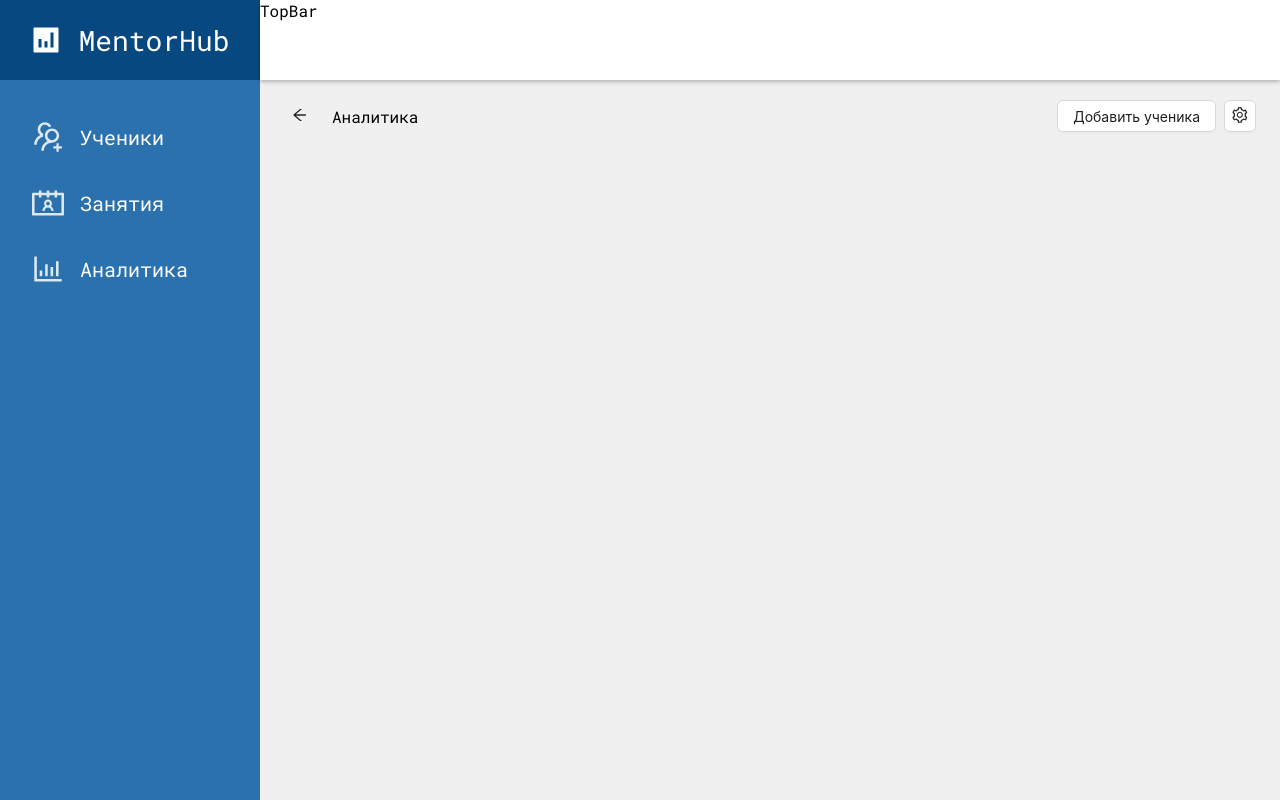
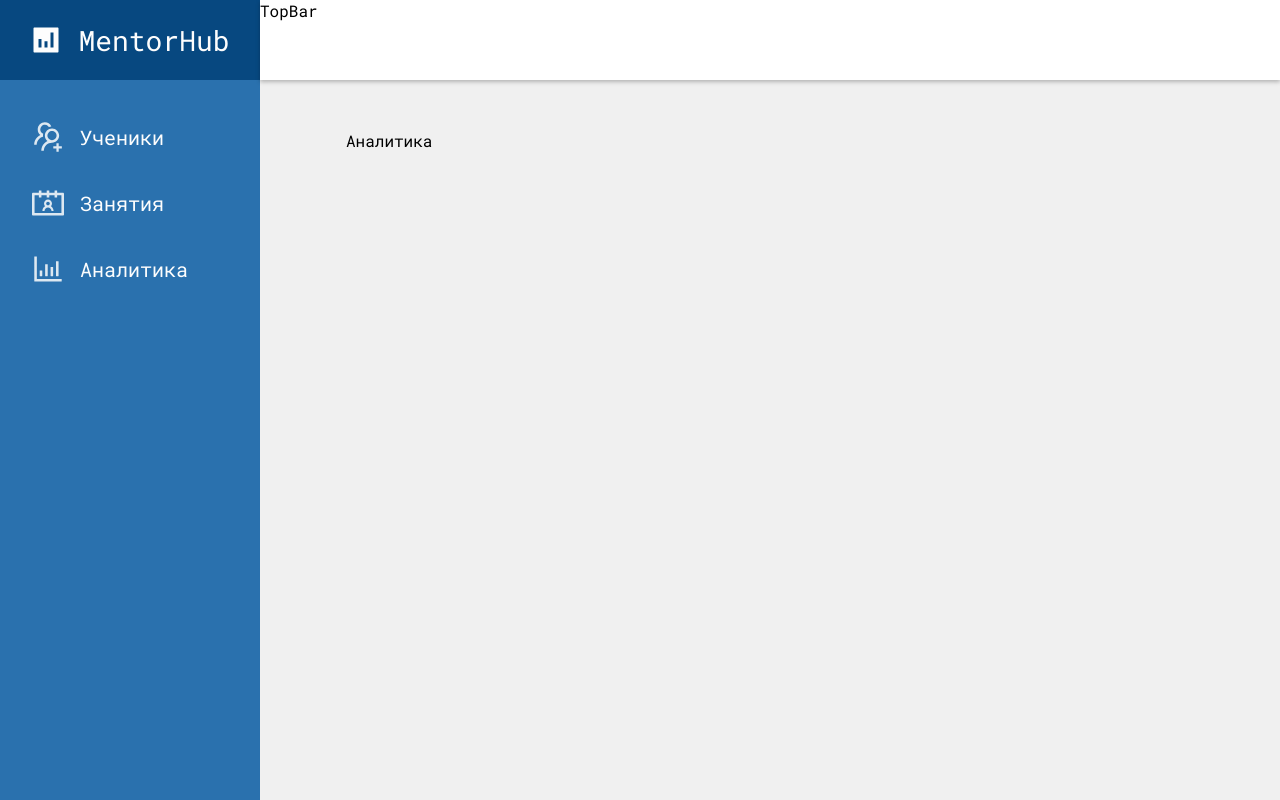
Before and after one commit to ivnvMkhl/mentoring-ui, a React (Vite) app: page /analytics in a window 1280 px wide. Built offline with nearby package versions, Linux system fonts and the light colour scheme.

Commit message:
add children for PageHeader, create PageWrapper

```diff
--- a/src/components/complex/PageHeader/PageHeader.tsx
+++ b/src/components/complex/PageHeader/PageHeader.tsx
@@ -1,4 +1,4 @@
-import { FC } from 'react';
+import { FC, ReactNode } from 'react';
 
 import styles from './PageHeader.module.css';
 import { Button } from '../../primitives/button/Button';
@@ -6,19 +6,26 @@ import { Icon } from '../../primitives/Icon/Icon';
 
 type PageHeaderProps = {
   title: string;
+  children?: ReactNode;
+  onBackClick?: () => void;
 };
 
-const PageHeader: FC<PageHeaderProps> = ({ title }) => {
+const PageHeader: FC<PageHeaderProps> = ({ title, children, onBackClick }) => {
   return (
     <div className={styles.wrapper}>
       <div className={styles.titleSection}>
-        <Button className={styles.arrow} icon={<Icon kind="ArrowLeft" size="s" />} type="text" />
+        {onBackClick ? (
+          <Button
+            onClick={onBackClick}
+            className={styles.arrow}
+            icon={<Icon kind="ArrowLeft" size="s" />}
+            type="text"
+          />
+        ) : null}
+
         {title}
       </div>
-      <div className={styles.settingSection}>
-        <Button> Добавить ученика </Button>
-        <Button className={styles.arrow} icon={<Icon kind="Setting" size="s" />} />
-      </div>
+      <div className={styles.settingSection}>{children}</div>
     </div>
   );
 };
--- /dev/null
+++ b/src/components/complex/PageWrapper/PageWrapper.module.css
@@ -0,0 +1,4 @@
+.wrapper {
+  background-color: var(--color-surface-secondary);
+  padding: 24px 62px;
+}
--- /dev/null
+++ b/src/components/complex/PageWrapper/PageWrapper.tsx
@@ -0,0 +1,13 @@
+import { FC, ReactNode } from 'react';
+
+import styles from './PageWrapper.module.css';
+
+type PageWrapperProps = {
+  children: ReactNode;
+};
+
+const PageWrapper: FC<PageWrapperProps> = ({ children }) => {
+  return <div className={styles.wrapper}>{children}</div>;
+};
+
+export { PageWrapper };
--- a/src/components/pages/Analytics/Analytics.tsx
+++ b/src/components/pages/Analytics/Analytics.tsx
@@ -1,13 +1,12 @@
 import { FC } from 'react';
-
-import styles from './Analytics.module.css';
 import { PageHeader } from '../../complex/PageHeader/PageHeader';
+import { PageWrapper } from '../../complex/PageWrapper/PageWrapper';
 
 const Analytics: FC = () => {
   return (
-    <div className={styles.wrapper}>
+    <PageWrapper>
       <PageHeader title="Аналитика" />
-    </div>
+    </PageWrapper>
   );
 };
 
--- a/src/components/pages/LessonList/LessonList.tsx
+++ b/src/components/pages/LessonList/LessonList.tsx
@@ -1,13 +1,12 @@
 import { FC } from 'react';
-
-import styles from './LessonList.module.css';
 import { PageHeader } from '../../complex/PageHeader/PageHeader';
+import { PageWrapper } from '../../complex/PageWrapper/PageWrapper';
 
 const LessonList: FC = () => {
   return (
-    <div className={styles.wrapper}>
+    <PageWrapper>
       <PageHeader title="Занятия" />
-    </div>
+    </PageWrapper>
   );
 };
 
--- a/src/components/pages/MentiList/MentiList.module.css
+++ b/src/components/pages/MentiList/MentiList.module.css
@@ -1,3 +1,9 @@
-.wrapper {
-  background-color: var(--color-surface-secondary);
+.setting svg path {
+  fill: var(--color-text-base);
 }
+
+.setting {
+  display: flex;
+  align-items: center;
+  justify-content: center;
+}
--- a/src/components/pages/MentiList/MentiList.tsx
+++ b/src/components/pages/MentiList/MentiList.tsx
@@ -5,11 +5,16 @@ import { Button } from '../../primitives/button/Button';
 import { Table } from '../../primitives/Table/Table';
 import { Form } from '../../primitives/Form/Form';
 import { PageHeader } from '../../complex/PageHeader/PageHeader';
+import { Icon } from '../../primitives/Icon/Icon';
+import { PageWrapper } from '../../complex/PageWrapper/PageWrapper';
 
 const MentiList: FC = () => {
   return (
-    <div className={styles.wrapper}>
-      <PageHeader title="Список учеников" />
+    <PageWrapper>
+      <PageHeader title="Список учеников" onBackClick={() => undefined}>
+        <Button> Добавить ученика </Button>
+        <Button className={styles.setting} icon={<Icon kind="Setting" size="s" />} />
+      </PageHeader>
       <Form onFinish={() => console.log('finish!')} onFinishFailed={() => console.log('finish failed!')}>
         <Form.Item label="test" name="test" rules={[{ required: true, message: 'Test validation!' }]}>
           <Input placeholder="123"></Input>
@@ -27,7 +32,7 @@ const MentiList: FC = () => {
           { key: '3', name: 'Joe Black', age: 32, address: 'Sydney No. 1 Lake Park', tags: ['cool', 'teacher'] },
         ]}
       ></Table>
-    </div>
+    </PageWrapper>
   );
 };
 
```
